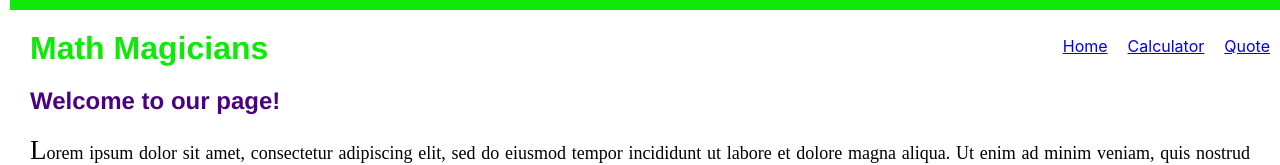
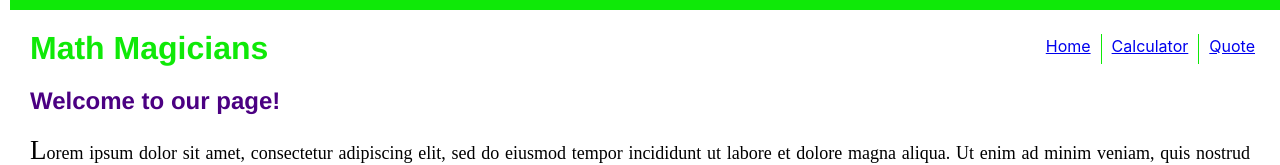
Before and after one commit to maosan132/Calculator, a React (Create React App) app: page / in a window 1280 px wide. Shown: the top 165 px of the page. Built offline with nearby package versions, Linux system fonts and the light colour scheme.

Commit message:
fix a bug

```diff
--- a/src/components/Navbar.js
+++ b/src/components/Navbar.js
@@ -5,9 +5,9 @@
   <div id="navbar">
     <h1>Math Magicians</h1>
     <div className="nav">
-      <Link to="/io/math-magicians/">Home </Link>
-      <Link to="/io/math-magicians/App">Calculator </Link>
-      <Link to="/io/math-magicians/Quote">Quote </Link>
+      <Link to="/">Home </Link>
+      <Link to="/App">Calculator </Link>
+      <Link to="/Quote">Quote </Link>
     </div>
   </div>
 );
```
